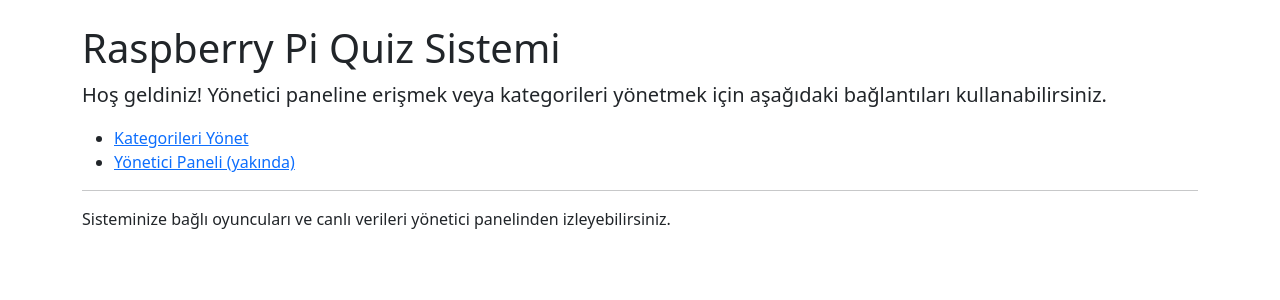
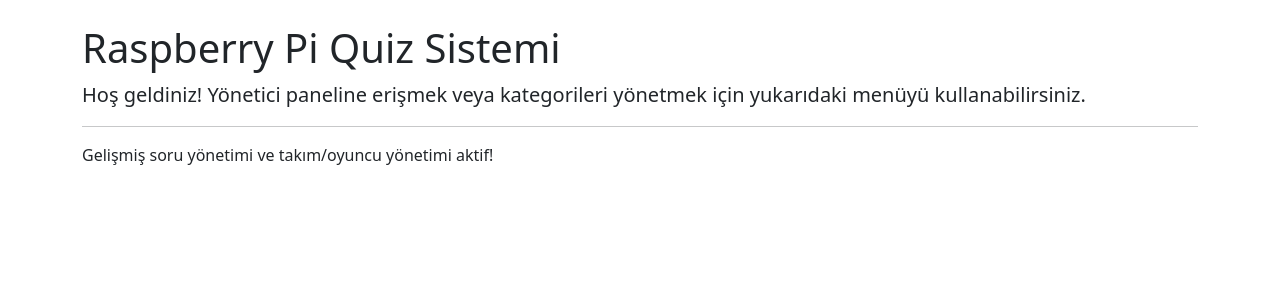
Before and after one commit to monopur/quiz_, a Flask app: page / in a window 1280 px wide. Shown: the part 56-356 px from the top of the page. Run offline with Flask 3, Linux system fonts and the light colour scheme.

Commit message:
Update index.html

```diff
--- a/backend/templates/index.html
+++ b/backend/templates/index.html
@@ -3,12 +3,8 @@
 {% block content %}
     <h1>Raspberry Pi Quiz Sistemi</h1>
     <p class="lead">
-        Hoş geldiniz! Yönetici paneline erişmek veya kategorileri yönetmek için aşağıdaki bağlantıları kullanabilirsiniz.
+        Hoş geldiniz! Yönetici paneline erişmek veya kategorileri yönetmek için yukarıdaki menüyü kullanabilirsiniz.
     </p>
-    <ul>
-        <li><a href="/categories">Kategorileri Yönet</a></li>
-        <li><a href="#">Yönetici Paneli (yakında)</a></li>
-    </ul>
     <hr>
-    <p>Sisteminize bağlı oyuncuları ve canlı verileri yönetici panelinden izleyebilirsiniz.</p>
+    <p>Gelişmiş soru yönetimi ve takım/oyuncu yönetimi aktif!</p>
 {% endblock %}
```
